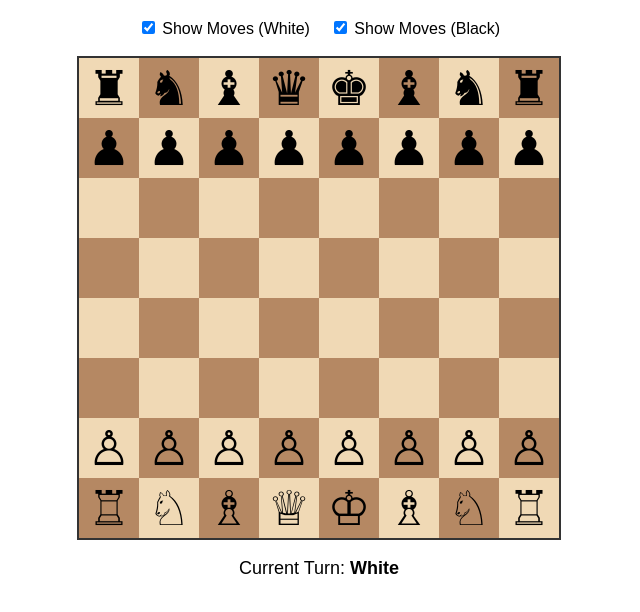
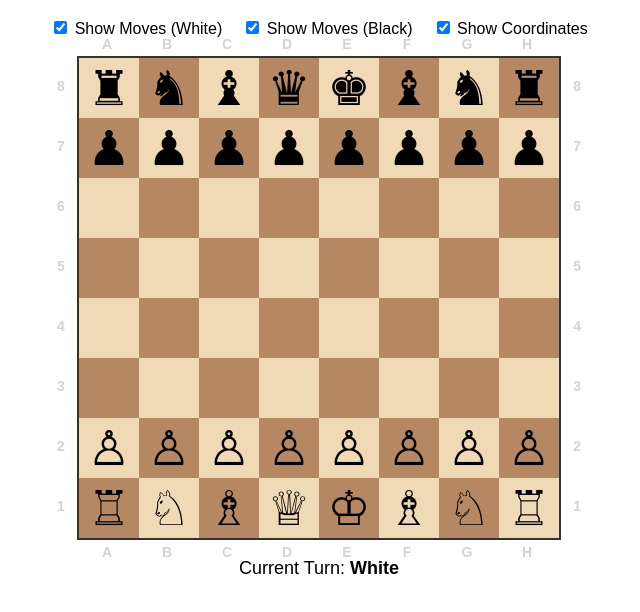
Before and after one commit to pobengtsson/bth012-lecture-notes, a plain HTML site: page 9-Browser and webpage execution model /chess.html in a window 1280 px wide. Shown: the part 68-680 px from the top of the page, without its empty margins (321-961 px from the left). Drawn offline with Linux system fonts and the light colour scheme.

Commit message:
added optional display of board coordinates

```diff
--- a/9-Browser and webpage execution model /chess-game.js
+++ b/9-Browser and webpage execution model /chess-game.js
@@ -15,11 +15,20 @@ const capturedWhiteContainer = document.getElementById('captured-white');
 const capturedBlackContainer = document.getElementById('captured-black');
 const showMovesWhite = document.getElementById('show-moves-white');
 const showMovesBlack = document.getElementById('show-moves-black');
+const toggleCoordinates = document.getElementById('toggle-coordinates');
+const boardContainer = document.querySelector('.board-container');
 
 // Set up initial board UI
 updateBoardUI(board, boardElement);
 
-// Event listener for clicks on the board
+toggleCoordinates.addEventListener('change', () => {
+  if (toggleCoordinates.checked) {
+    boardContainer.classList.remove('hide-coords');
+  } else {
+    boardContainer.classList.add('hide-coords');
+  }
+});
+
 boardElement.addEventListener('click', (e) => {
   const target = e.target;
 
--- a/9-Browser and webpage execution model /chess.css
+++ b/9-Browser and webpage execution model /chess.css
@@ -21,12 +21,17 @@ h1 {
   align-items: center;
 }
 
-#chess-board {
+.board-container {
+  position: relative;
+  display: inline-block;
+}
+
+.chess-board {
   display: grid;
   grid-template-columns: repeat(8, 60px);
   grid-template-rows: repeat(8, 60px);
   border: 2px solid #333;
-  margin: 0 20px;
+  position: relative;
 }
 
 .square {
@@ -40,7 +45,6 @@ h1 {
   position: relative;
   transition: background-color 0.3s, border 0.3s;
   box-sizing: border-box;
-  /* Ensure borders are within the square dimensions */
 }
 
 .white-square {
@@ -55,7 +59,6 @@ h1 {
   background-color: yellow;
 }
 
-/* New styling for valid move indication */
 .valid-move {
   border: 2px solid green;
 }
@@ -67,6 +70,61 @@ h1 {
 
 #current-player {
   font-weight: bold;
+}
+
+/* Coordinates styling */
+.vertical-coords,
+.horizontal-coords {
+  position: absolute;
+  color: lightgray;
+  font-size: 14px;
+  font-weight: bold;
+  pointer-events: none;
+  /* Make them unclickable */
+}
+
+.vertical-coords {
+  top: 0;
+  display: grid;
+  grid-template-rows: repeat(8, 60px);
+}
+
+.left-coords {
+  left: -20px;
+}
+
+.right-coords {
+  right: -20px;
+}
+
+.horizontal-coords {
+  display: grid;
+  grid-template-columns: repeat(8, 60px);
+  text-align: center;
+}
+
+.top-coords {
+  top: -20px;
+  left: 0;
+  width: 480px;
+}
+
+.bottom-coords {
+  bottom: -20px;
+  left: 0;
+  width: 480px;
+}
+
+.coord {
+  display: flex;
+  align-items: center;
+  justify-content: center;
+}
+
+/* Hidden coordinates styling */
+.hide-coords .vertical-coords,
+.hide-coords .horizontal-coords {
+  display: none;
 }
 
 .captured-pieces {
--- a/9-Browser and webpage execution model /chess.html
+++ b/9-Browser and webpage execution model /chess.html
@@ -23,14 +23,67 @@
         Show Moves (Black)
       </label>
     </div>
+    <div>
+      <label>
+        <input type="checkbox" id="toggle-coordinates" checked>
+        Show Coordinates
+      </label>
+    </div>
   </div>
 
   <div class="game-container">
     <!-- Captured pieces for Black -->
     <div id="captured-black" class="captured-pieces"></div>
 
-    <!-- Chessboard -->
-    <div id="chess-board"></div>
+    <!-- Chessboard with coordinates -->
+    <div class="board-container">
+      <!-- Vertical coordinates (left) -->
+      <div class="vertical-coords left-coords">
+        <div class="coord">8</div>
+        <div class="coord">7</div>
+        <div class="coord">6</div>
+        <div class="coord">5</div>
+        <div class="coord">4</div>
+        <div class="coord">3</div>
+        <div class="coord">2</div>
+        <div class="coord">1</div>
+      </div>
+      <!-- Chessboard -->
+      <div id="chess-board" class="chess-board"></div>
+      <!-- Vertical coordinates (right) -->
+      <div class="vertical-coords right-coords">
+        <div class="coord">8</div>
+        <div class="coord">7</div>
+        <div class="coord">6</div>
+        <div class="coord">5</div>
+        <div class="coord">4</div>
+        <div class="coord">3</div>
+        <div class="coord">2</div>
+        <div class="coord">1</div>
+      </div>
+      <!-- Horizontal coordinates (bottom) -->
+      <div class="horizontal-coords bottom-coords">
+        <div class="coord">A</div>
+        <div class="coord">B</div>
+        <div class="coord">C</div>
+        <div class="coord">D</div>
+        <div class="coord">E</div>
+        <div class="coord">F</div>
+        <div class="coord">G</div>
+        <div class="coord">H</div>
+      </div>
+      <!-- Horizontal coordinates (top) -->
+      <div class="horizontal-coords top-coords">
+        <div class="coord">A</div>
+        <div class="coord">B</div>
+        <div class="coord">C</div>
+        <div class="coord">D</div>
+        <div class="coord">E</div>
+        <div class="coord">F</div>
+        <div class="coord">G</div>
+        <div class="coord">H</div>
+      </div>
+    </div>
 
     <!-- Captured pieces for White -->
     <div id="captured-white" class="captured-pieces"></div>
```
